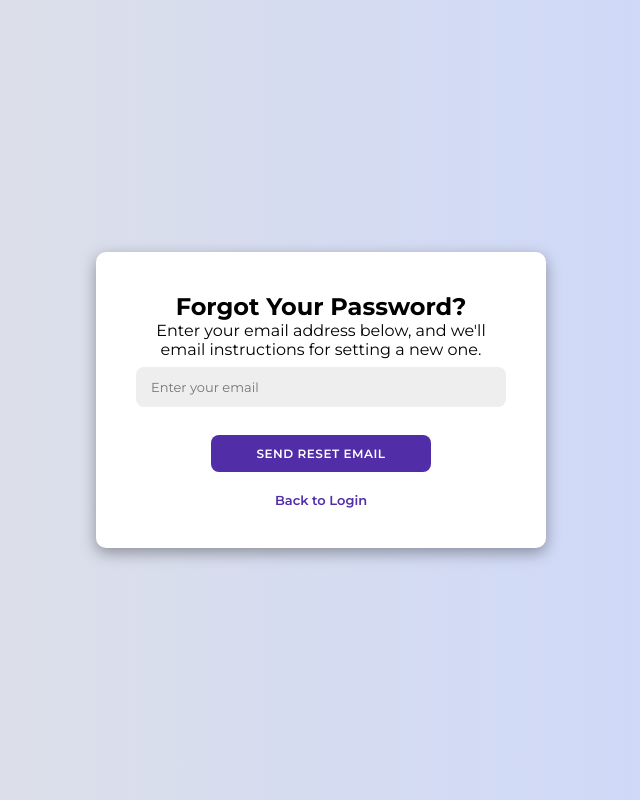
After one commit to VGokulan/MedCare, a Django app: page /accounts/password_reset/ in a window 1280 px wide. The commit adds this page. Shown: the whole page, without its empty margins (319-959 px from the left). Run offline with Django 5.2, Linux system fonts and the light colour scheme.

Commit message:
Implement new feature (password reset) for Version 2

```diff
--- a/myproject/urls.py
+++ b/myproject/urls.py
@@ -14,10 +14,50 @@ Including another URLconf
     1. Import the include() function: from django.urls import include, path
     2. Add a URL to urlpatterns:  path('blog/', include('blog.urls'))
 """
+
+
 from django.contrib import admin
 from django.urls import path, include
+# Import Django's built-in authentication views
+from django.contrib.auth import views as auth_views
 
 urlpatterns = [
-    # path('admin/', admin.site.urls),
-    path("", include("pages.urls")), # This is the problem line
+    path('admin/', admin.site.urls),
+
+    # --- PASSWORD RESET URLS ---
+    # We are now explicitly defining each password reset URL so we can tell
+    # it which custom template to use. This overrides the defaults.
+
+    path(
+        'accounts/password_reset/',
+        auth_views.PasswordResetView.as_view(
+            template_name='pages/password_reset_form.html'  # Tell Django to use OUR template
+        ),
+        name='password_reset'
+    ),
+    path(
+        'accounts/password_reset/done/',
+        auth_views.PasswordResetDoneView.as_view(
+            template_name='pages/password_reset_done.html' # Tell Django to use OUR template
+        ),
+        name='password_reset_done'
+    ),
+    path(
+        'accounts/password_reset_confirm/<uidb64>/<token>/',
+        auth_views.PasswordResetConfirmView.as_view(
+            template_name='pages/password_reset_confirm.html' # Tell Django to use OUR template
+        ),
+        name='password_reset_confirm'
+    ),
+    path(
+        'accounts/password_reset_complete/',
+        auth_views.PasswordResetCompleteView.as_view(
+            template_name='pages/password_reset_complete.html' # Tell Django to use OUR template
+        ),
+        name='password_reset_complete'
+    ),
+
+    # --- YOUR APP's URLS ---
+    # This includes all the other URLs from your `pages` app (login, signup, dashboards, etc.)
+    path('', include('pages.urls')),
 ]
--- a/pages/templates/pages/login.html
+++ b/pages/templates/pages/login.html
@@ -47,7 +47,7 @@
               ><i class="far fa-eye"></i
             ></span>
           </div>
-          <a href="#">Forget Your Password?</a>
+          <a href="{% url 'password_reset' %}">Forget Your Password?</a>
           <div class="signup-link">
             Doesn't have an account?
             <a href="{% url 'signup_page' %}">Sign Up</a>
--- /dev/null
+++ b/pages/templates/pages/password_reset_form.html
@@ -0,0 +1,33 @@
+{% load static %}
+<!DOCTYPE html>
+<html lang="en">
+  <head>
+    <meta charset="UTF-8" />
+    <title>Reset Password</title>
+    <!-- We can use the signup page's CSS as it's a simple form -->
+    <link rel="stylesheet" href="{% static 'pages/css/signup_style.css' %}" />
+  </head>
+  <body>
+    <div class="signup-container">
+      <form method="POST">
+        {% csrf_token %}
+        <h2>Forgot Your Password?</h2>
+        <p>
+          Enter your email address below, and we'll email instructions for
+          setting a new one.
+        </p>
+        <input
+          type="email"
+          name="email"
+          autocomplete="email"
+          required
+          placeholder="Enter your email"
+        />
+        <button type="submit">Send Reset Email</button>
+        <div class="back-to-login">
+          <a href="{% url 'login_page' %}">Back to Login</a>
+        </div>
+      </form>
+    </div>
+  </body>
+</html>
--- a/pages/urls.py
+++ b/pages/urls.py
@@ -22,4 +22,6 @@ urlpatterns = [
     # Dashboards
     path('user-dashboard/', views.user_dashboard, name='user_dashboard'),
     path('admin-dashboard/', views.admin_dashboard, name='admin_dashboard'),
+
+
 ]
```
Also changed, not shown: myproject/settings.py (+9 -0 lines), pages/static/pages/css/home.css (+6 -14 lines), pages/templates/pages/password_reset_complete.html (added, +18 -0 lines), pages/templates/pages/password_reset_confirm.html (added, +27 -0 lines), pages/templates/pages/password_reset_done.html (added, +21 -0 lines).
